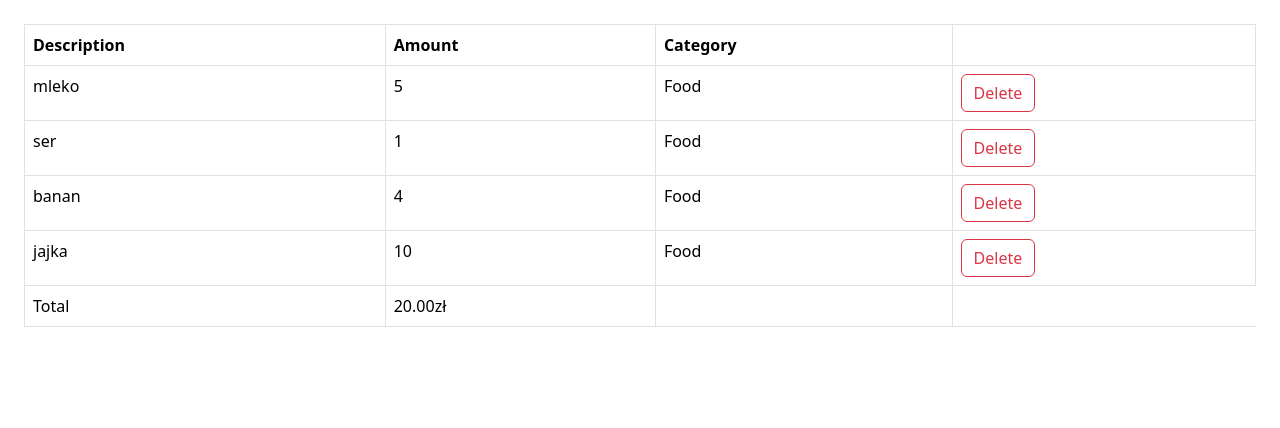
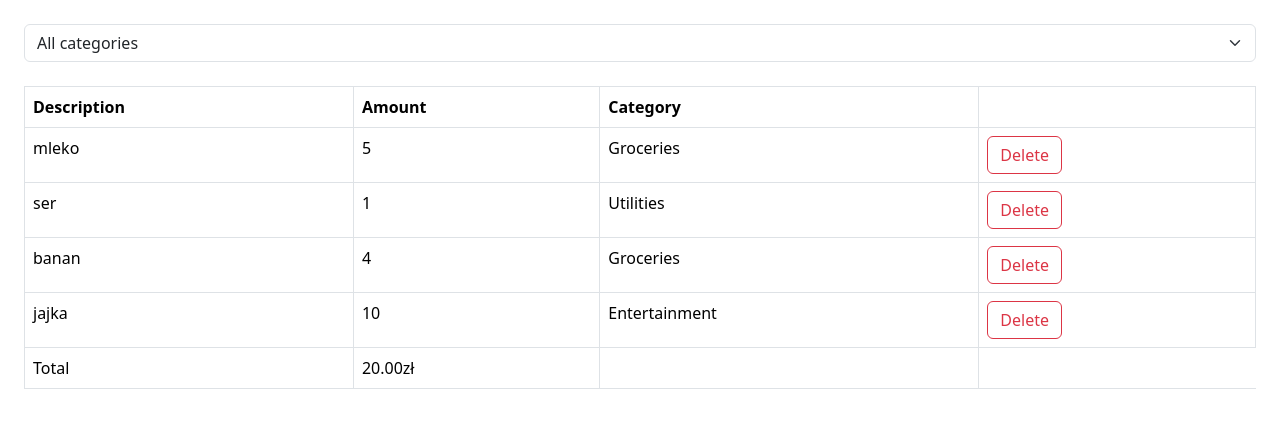
Before and after one commit to JuliaKucmierczyk/expense-tracker, a React (Vite) app: page / in a window 1280 px wide. Shown: the top 428 px of the page. Built offline with nearby package versions, Linux system fonts and the light colour scheme.

Commit message:
Created an expense filter

```diff
--- a/src/App.tsx
+++ b/src/App.tsx
@@ -1,19 +1,31 @@
 import { useState } from "react";
 import "./App.css";
 import { ExpenseList } from "./components/ExpenseList";
+import ExpenseFilter from "./components/ExpenseFilter";
 
 function App() {
+  const [selectedCategory, setSelectedCategory] = useState("");
+
   const [expenses, setExpenses] = useState([
-    { id: 1, description: "mleko", amount: 5, category: "Food" },
-    { id: 2, description: "ser", amount: 1, category: "Food" },
-    { id: 3, description: "banan", amount: 4, category: "Food" },
-    { id: 4, description: "jajka", amount: 10, category: "Food" },
+    { id: 1, description: "mleko", amount: 5, category: "Groceries" },
+    { id: 2, description: "ser", amount: 1, category: "Utilities" },
+    { id: 3, description: "banan", amount: 4, category: "Groceries" },
+    { id: 4, description: "jajka", amount: 10, category: "Entertainment" },
   ]);
+
+  const visibleExpenses = selectedCategory
+    ? expenses.filter((e) => e.category === selectedCategory)
+    : expenses;
 
   return (
     <>
+      <div className="mb-3">
+        <ExpenseFilter
+          onSelectCategory={(category) => setSelectedCategory(category)}
+        />
+      </div>
       <ExpenseList
-        expenses={expenses}
+        expenses={visibleExpenses}
         onDelete={(id) => setExpenses(expenses.filter((e) => e.id != id))}
       />
     </>
--- /dev/null
+++ b/src/components/ExpenseFilter.tsx
@@ -0,0 +1,21 @@
+interface Props {
+  onSelectCategory: (category: string) => void;
+}
+
+const ExpenseFilter = ({ onSelectCategory }: Props) => {
+  return (
+    <div className="m-4">
+      <select
+        className="form-select"
+        onChange={(event) => onSelectCategory(event.target.value)}
+      >
+        <option value="">All categories</option>
+        <option value="Groceries">Groceries</option>
+        <option value="Utilities">Utilities</option>
+        <option value="Entertainment">Entertainment</option>
+      </select>
+    </div>
+  );
+};
+
+export default ExpenseFilter;
--- /dev/null
+++ b/src/components/ExpenseForm.tsx
@@ -0,0 +1,5 @@
+const ExpenseForm = () => {
+  return <div>Form</div>;
+};
+
+export default ExpenseForm;
--- a/src/components/Form.tsx
+++ /dev/null
@@ -1,5 +0,0 @@
-const Form = () => {
-  return <div>Form</div>;
-};
-
-export default Form;
```
